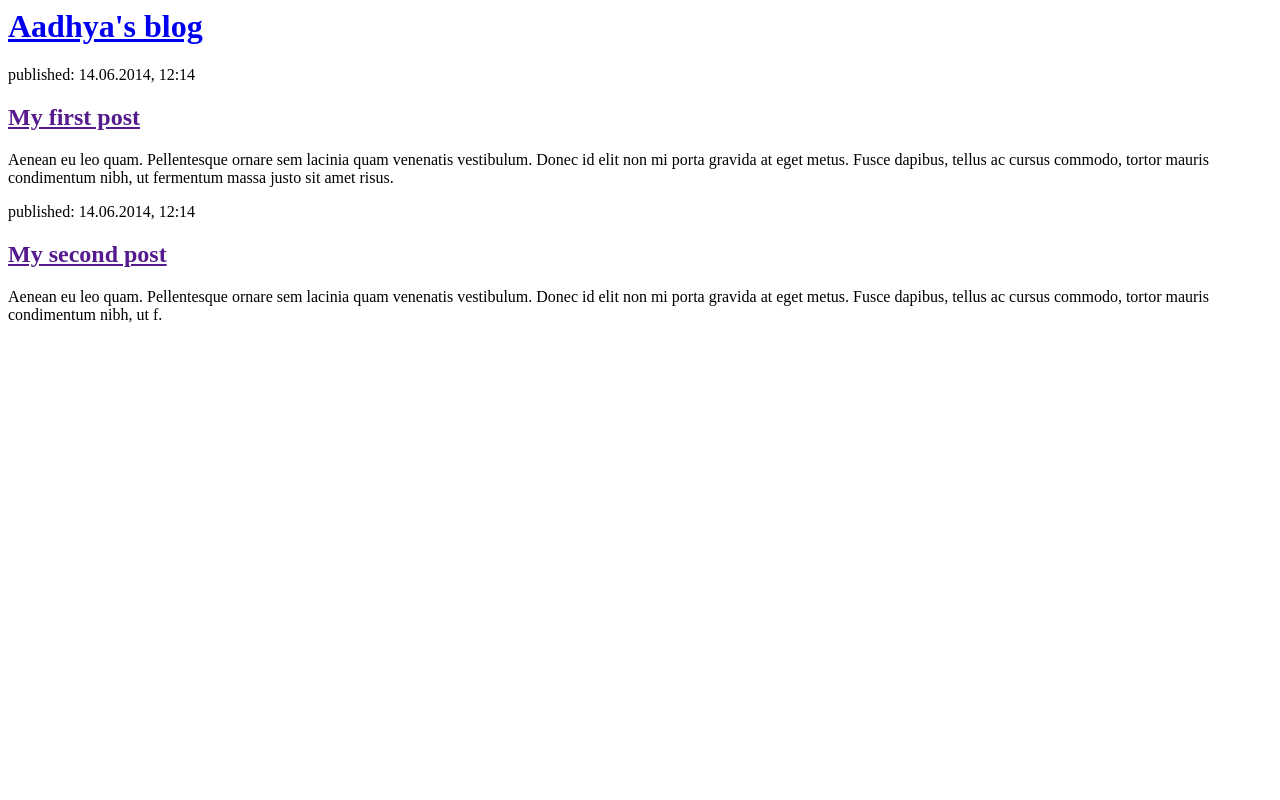
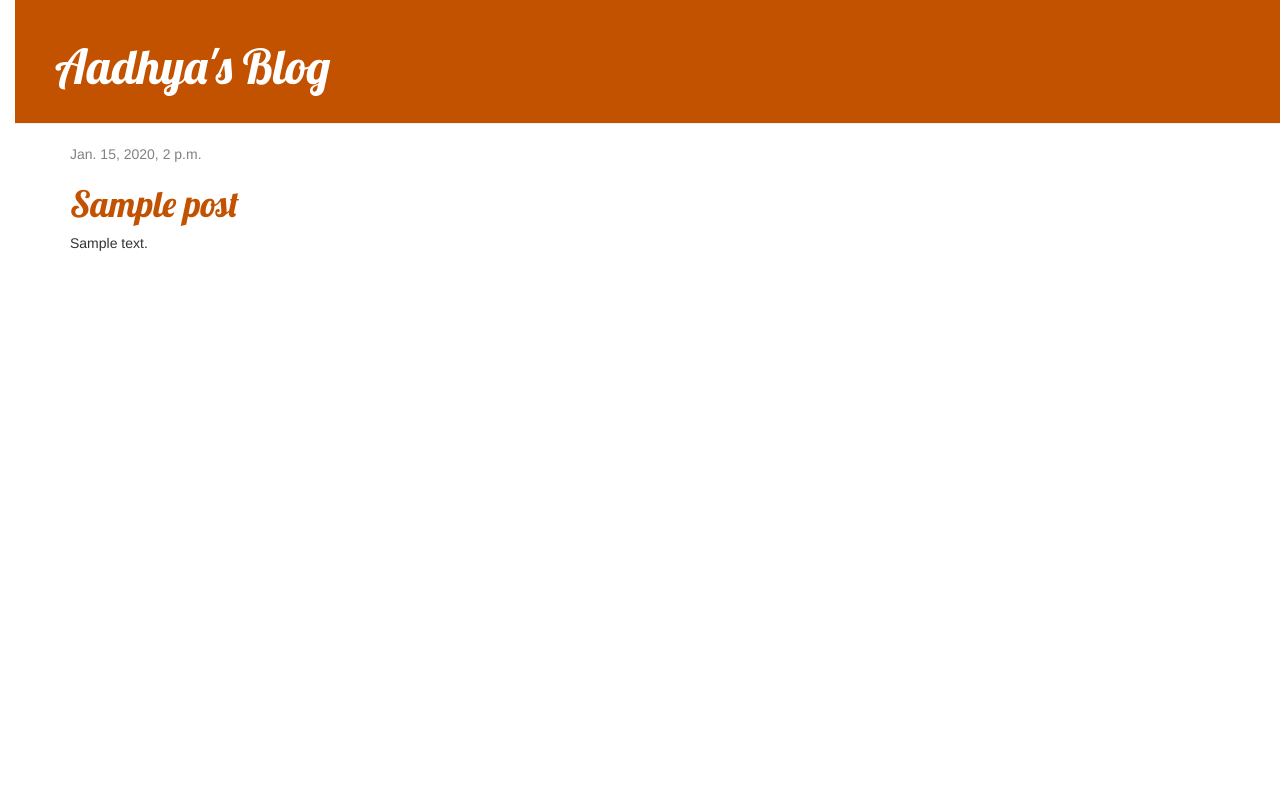
Before and after one commit to kaviaadhya/kavitha, a Django app: template blog/templates/blog/post_list.html in a window 1280 px wide. Run offline with Django 3.2, Linux system fonts and the light colour scheme; the template is opened without the code that fills it: values that come from a table or form of the project are taken from there, others are empty; tables that the repository leaves empty hold one stand-in row (values such as "Sample post"); parts of the project's set-up code (start-up, migrations or seed data) failed here and were passed over; some libraries are stand-ins or nearby versions.

Commit message:
Added view and template for detailed blog post as well as CSS for the site.

```diff
--- /dev/null
+++ b/blog/static/css/blog.css
@@ -0,0 +1,56 @@
+h1 a, h2 a {
+    color: #C25100;
+}
+body {
+    padding-left: 15px;
+}
+h1 a, h2 a {
+    color: #C25100;
+    font-family: 'Lobster';
+}
+.page-header {
+    background-color: #C25100;
+    margin-top: 0;
+    padding: 20px 20px 20px 40px;
+}
+
+.page-header h1, .page-header h1 a, .page-header h1 a:visited, .page-header h1 a:active {
+    color: #ffffff;
+    font-size: 36pt;
+    text-decoration: none;
+}
+
+.content {
+    margin-left: 40px;
+}
+
+h1, h2, h3, h4 {
+    font-family: 'Lobster', cursive;
+}
+
+.date {
+    color: #828282;
+}
+
+.save {
+    float: right;
+}
+
+.post-form textarea, .post-form input {
+    width: 100%;
+}
+
+.top-menu, .top-menu:hover, .top-menu:visited {
+    color: #ffffff;
+    float: right;
+    font-size: 26pt;
+    margin-right: 20px;
+}
+
+.post {
+    margin-bottom: 70px;
+}
+
+.post h2 a, .post h2 a:visited {
+    color: #000000;
+}
--- /dev/null
+++ b/blog/templates/blog/base.html
@@ -0,0 +1,25 @@
+{% load static %}
+<html>
+    <head>
+        <title>Django Girls blog</title>
+        <link rel="stylesheet" href="//maxcdn.bootstrapcdn.com/bootstrap/3.2.0/css/bootstrap.min.css">
+        <link rel="stylesheet" href="//maxcdn.bootstrapcdn.com/bootstrap/3.2.0/css/bootstrap-theme.min.css">
+        <link href='//fonts.googleapis.com/css?family=Lobster&subset=latin,latin-ext' rel='stylesheet' type='text/css'>
+        <link rel="stylesheet" href="{% static 'css/blog.css' %}">
+    </head>
+    <body>
+        <body>
+    <div class="page-header">
+        <h1><a href="/">Aadhya's Blog</a></h1>
+    </div>
+    <div class="content container">
+        <div class="row">
+            <div class="col-md-8">
+            {% block content %}
+            {% endblock %}
+            </div>
+        </div>
+    </div>
+</body>
+    </body>
+</html>
--- a/blog/templates/blog/post_list.html
+++ b/blog/templates/blog/post_list.html
@@ -1,22 +1,35 @@
+{% extends 'blog/base.html' %}
+{% load static %}
+
 <html>
     <head>
-        <title>Django Girls blog</title>
+        <title>Aadhya's blog</title>
+        <link rel="stylesheet" href="//maxcdn.bootstrapcdn.com/bootstrap/3.2.0/css/bootstrap.min.css">
+        <link rel="stylesheet" href="//maxcdn.bootstrapcdn.com/bootstrap/3.2.0/css/bootstrap-theme.min.css">
+        <link rel="stylesheet" href="{% static 'css/blog.css' %}">
     </head>
     <body>
-        <div>
-            <h1><a href="/">Aadhya's blog</a></h1>
+        <div class="page-header">
+    <h1><a href="/">Aadhya's Blog</a></h1>
         </div>
 
-        <div>
-            <p>published: 14.06.2014, 12:14</p>
-            <h2><a href="">My first post</a></h2>
-            <p>Aenean eu leo quam. Pellentesque ornare sem lacinia quam venenatis vestibulum. Donec id elit non mi porta gravida at eget metus. Fusce dapibus, tellus ac cursus commodo, tortor mauris condimentum nibh, ut fermentum massa justo sit amet risus.</p>
+        <div class="content container">
+    <div class="row">
+        <div class="col-md-8">
+            {% block content %}
+    {% for post in posts %}
+        <div class="post">
+            <div class="date">
+                {{ post.published_date }}
+            </div>
+            <h1><a href="{% url 'post_detail' pk=post.pk %}">{{ post.title }}</a></h1>
+            <p>{{ post.text|linebreaksbr }}</p>
         </div>
-
-        <div>
-            <p>published: 14.06.2014, 12:14</p>
-            <h2><a href="">My second post</a></h2>
-            <p>Aenean eu leo quam. Pellentesque ornare sem lacinia quam venenatis vestibulum. Donec id elit non mi porta gravida at eget metus. Fusce dapibus, tellus ac cursus commodo, tortor mauris condimentum nibh, ut f.</p>
+    {% endfor %}
+{% endblock %}
         </div>
+    </div>
+</div>
     </body>
 </html>
+<h1><a href="{% url 'post_detail' pk=post.pk %}">{{ post.title }}</a></h1>
--- a/blog/urls.py
+++ b/blog/urls.py
@@ -2,4 +2,5 @@ from django.urls import path
 from . import views
 urlpatterns=[
 path('',views.post_list,name='post_list'),
+path('post/<int:pk>/', views.post_detail, name='post_detail'),
 ]
```
Also changed, not shown: blog/views.py (+6 -4 lines).
